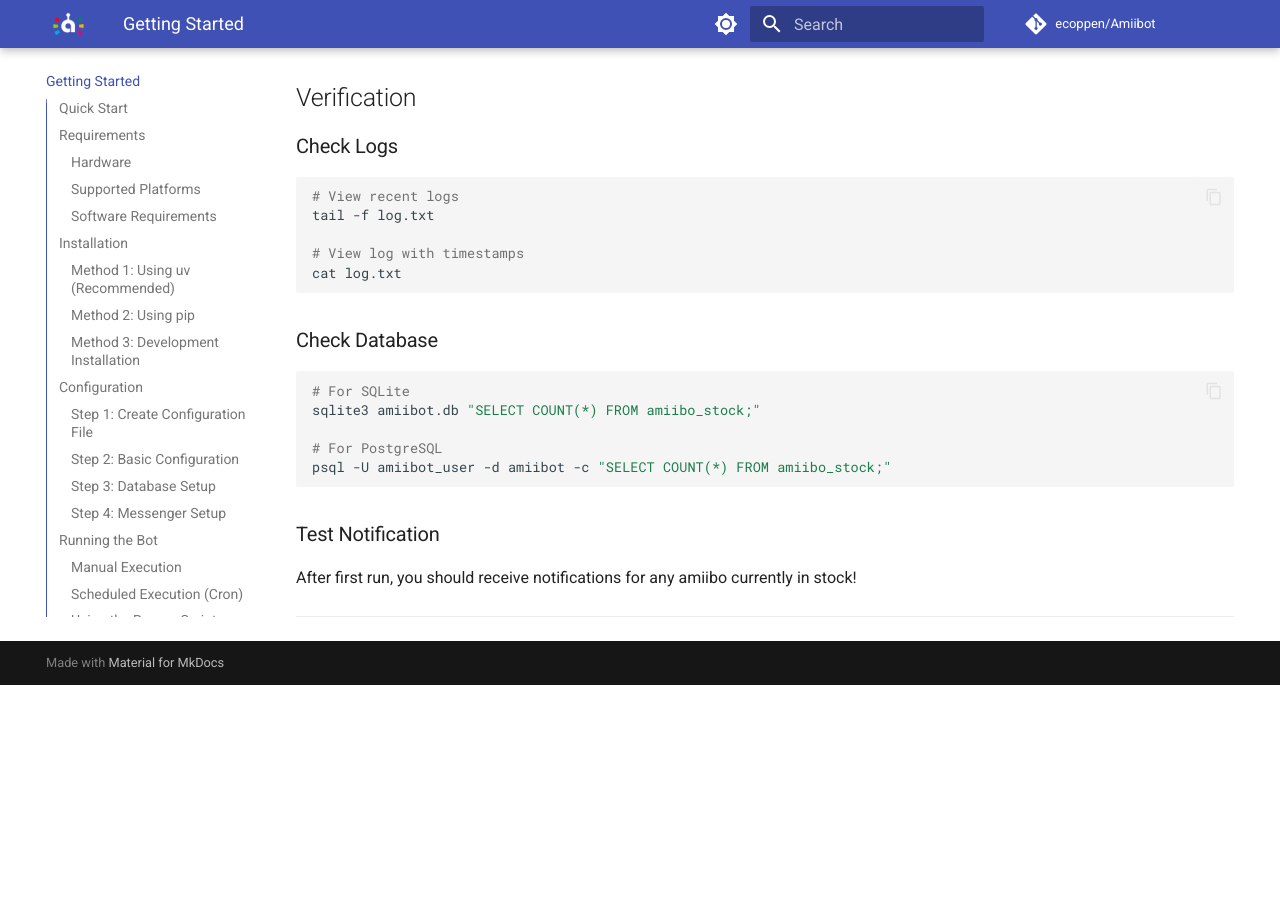
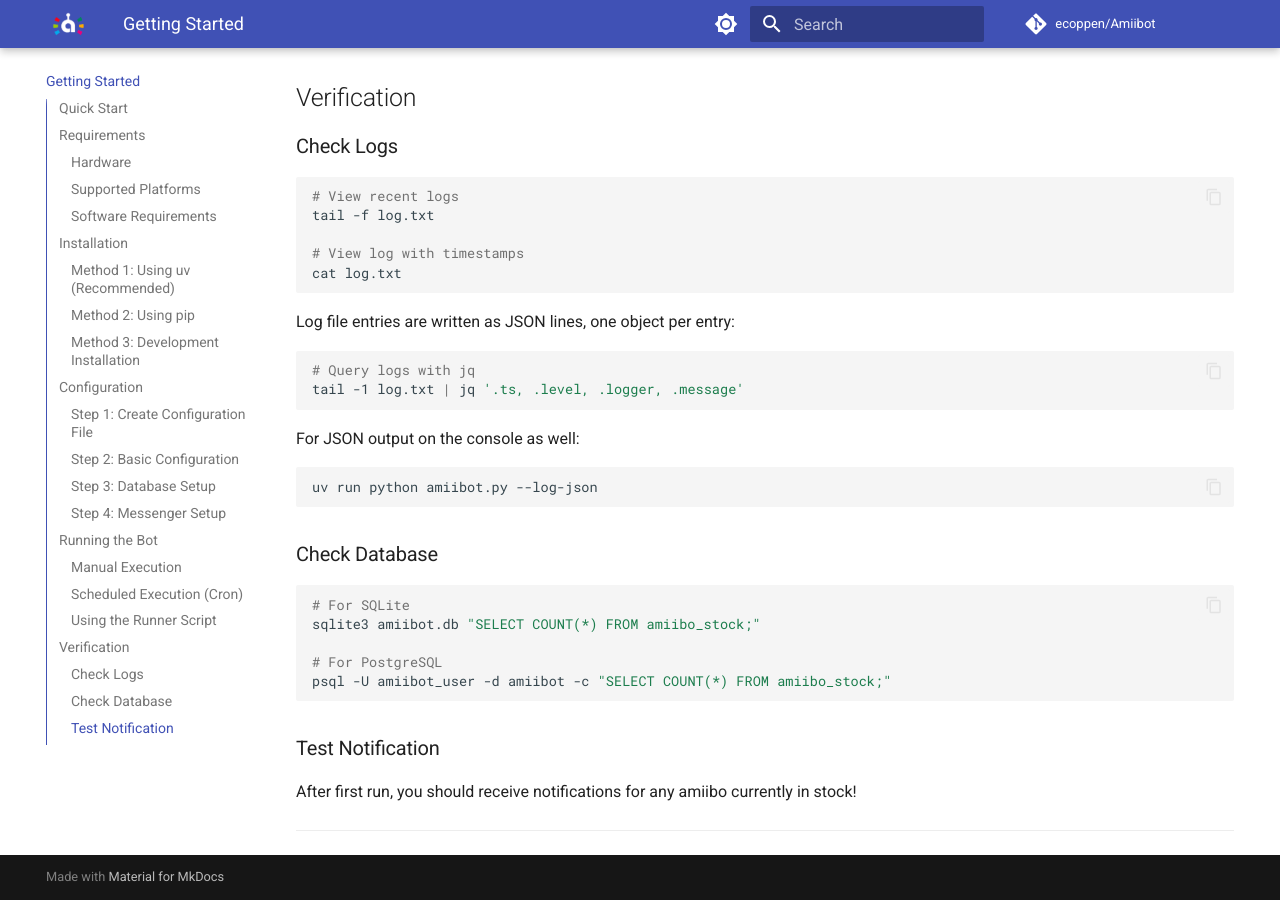
Before and after one commit to ecoppen/Amiibot, an MkDocs documentation site: the page built from docs/gettingstarted.md, in a window 1280 px wide and 900 px high, scrolled down 5275 px. Built offline with MkDocs 1.6.1 and Material for MkDocs 9.7.7, drawn with Linux system fonts in a browser that asks for light colours; comment, search, counter and statistics services are not loaded; before the commit the page ends 5960 px from its top, so only the background shows below that.

Commit message:
docs: document JSON log output and --log-json flag

````diff
--- a/docs/gettingstarted.md
+++ b/docs/gettingstarted.md
@@ -321,6 +321,19 @@
 cat log.txt
 ```
 
+Log file entries are written as JSON lines, one object per entry:
+
+```bash
+# Query logs with jq
+tail -1 log.txt | jq '.ts, .level, .logger, .message'
+```
+
+For JSON output on the console as well:
+
+```bash
+uv run python amiibot.py --log-json
+```
+
 ### Check Database
 
 ```bash
````
